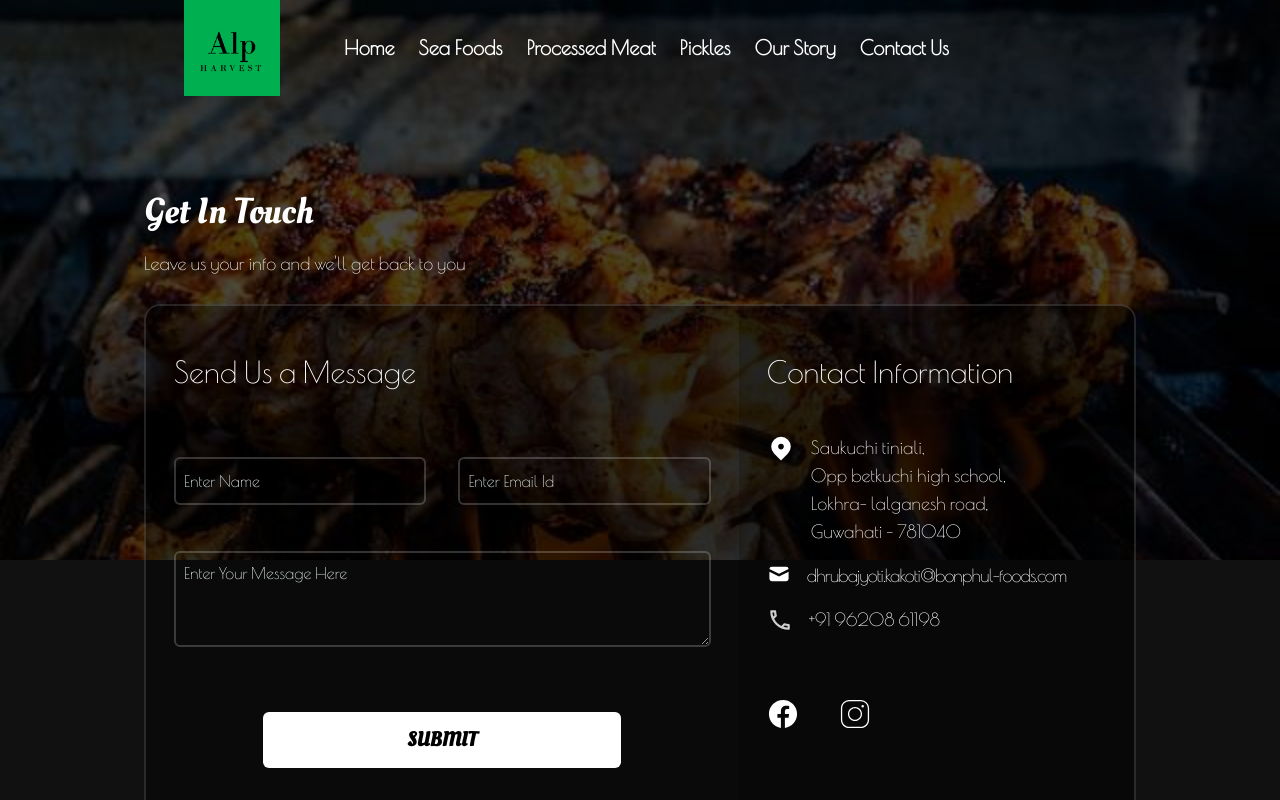
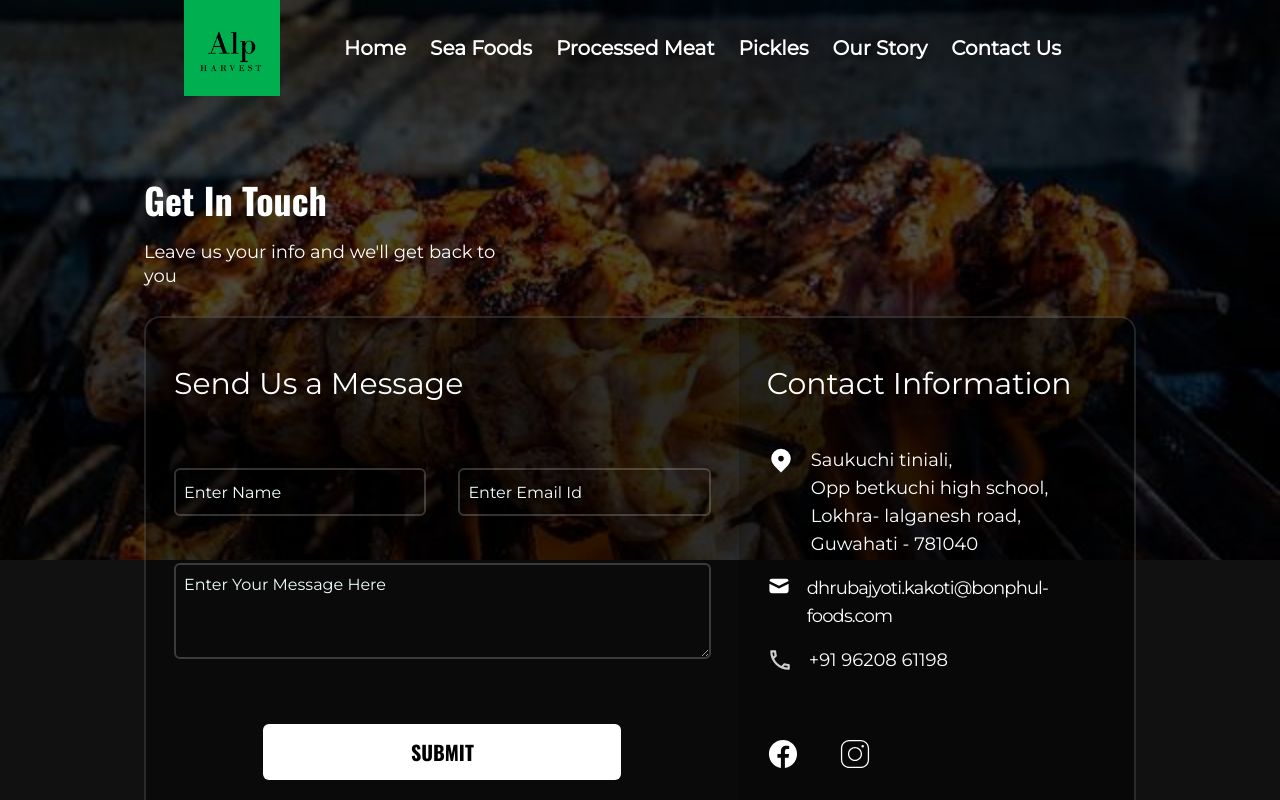
Before and after one commit to arodos-tech/alp-harvest, a React app: page /contact-us in a window 1280 px wide. Shown: the top 800 px of the page. Built offline with nearby package versions, Linux system fonts and the light colour scheme.

Commit message:
font change

```diff
--- a/src/assets/styles/globals.css
+++ b/src/assets/styles/globals.css
@@ -1,5 +1,8 @@
-@import url("https://fonts.googleapis.com/css2?family=Oleo+Script&display=swap");
-@import url("https://fonts.googleapis.com/css2?family=Poiret+One&display=swap");
+/* @import url("https://fonts.googleapis.com/css2?family=Oleo+Script&display=swap");
+@import url("https://fonts.googleapis.com/css2?family=Poiret+One&display=swap"); */
+
+@import url("https://fonts.googleapis.com/css2?family=Montserrat&display=swap");
+@import url("https://fonts.googleapis.com/css2?family=Oswald:wght@700&display=swap");
 html,
 body {
   padding: 0;
@@ -7,11 +10,11 @@ body {
   /* font-family: -apple-system, BlinkMacSystemFont, Segoe UI, Roboto, Oxygen, */
   /* Ubuntu, Cantarell, Fira Sans, Droid Sans, Helvetica Neue, sans-serif; */
   /* font-family: "Oleo Script", cursive; */
-  font-family: "Poiret One", cursive;
+  font-family: "Montserrat", cursive;
 }
 
 .font-family-title {
-  font-family: "Oleo Script", cursive;
+  font-family: "Oswald", cursive;
 }
 
 a {
```
